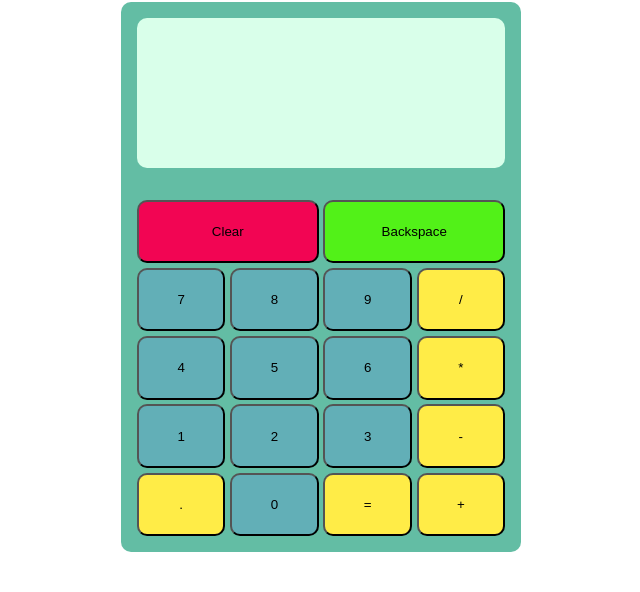
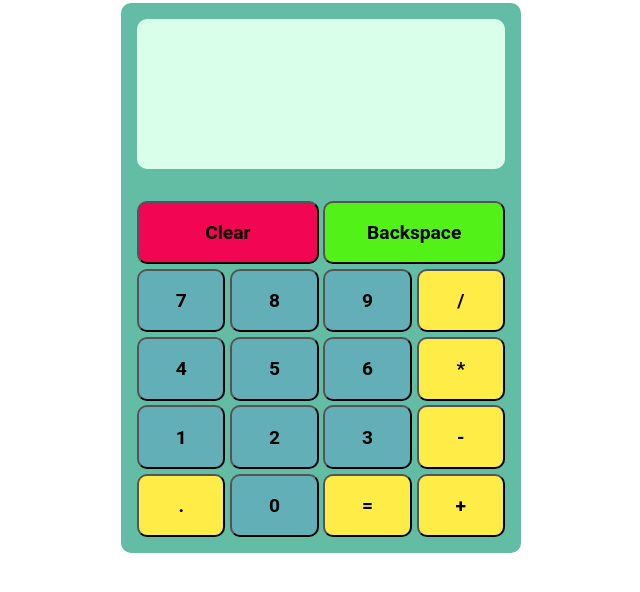
Before and after one commit to Chiemezuo/calculator, a plain HTML site: page index.html in a window 1280 px wide. Shown: the part 86-678 px from the top of the page, without its empty margins (319-959 px from the left). Drawn offline with Linux system fonts and the light colour scheme.

Commit message:
Use Roboto font for buttons and header

```diff
--- a/style.css
+++ b/style.css
@@ -2,6 +2,7 @@ body {
   display: flex;
   flex-direction: column;
   align-items: center;
+  font-family: 'Roboto', sans-serif;
 }
 
 .calculator {
@@ -32,6 +33,9 @@ body {
 button {
   border-radius: 10px;
   background-color: #62afb7;
+  font-size: larger;
+  font-weight: bold;
+  font-family: inherit;
 }
 
 .clear {
```
